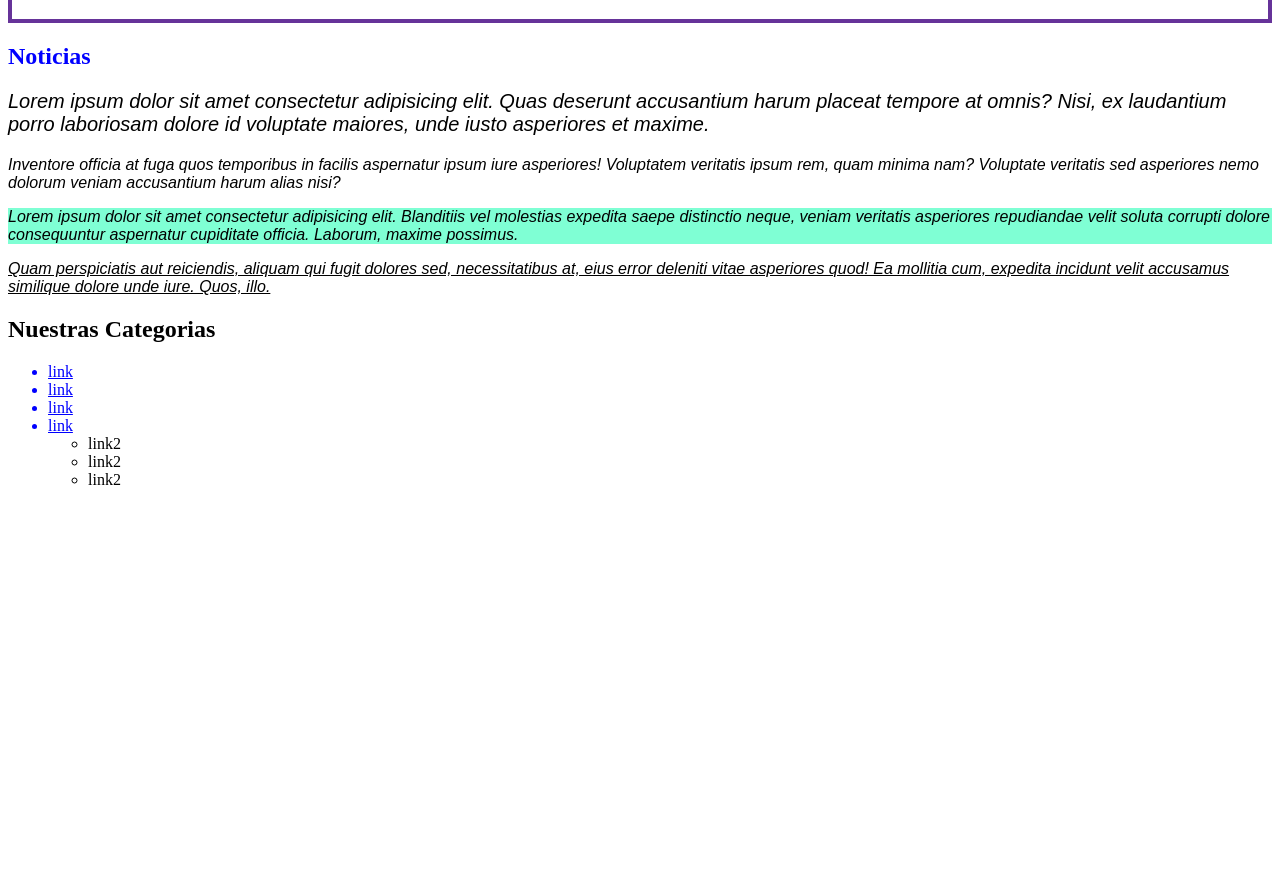
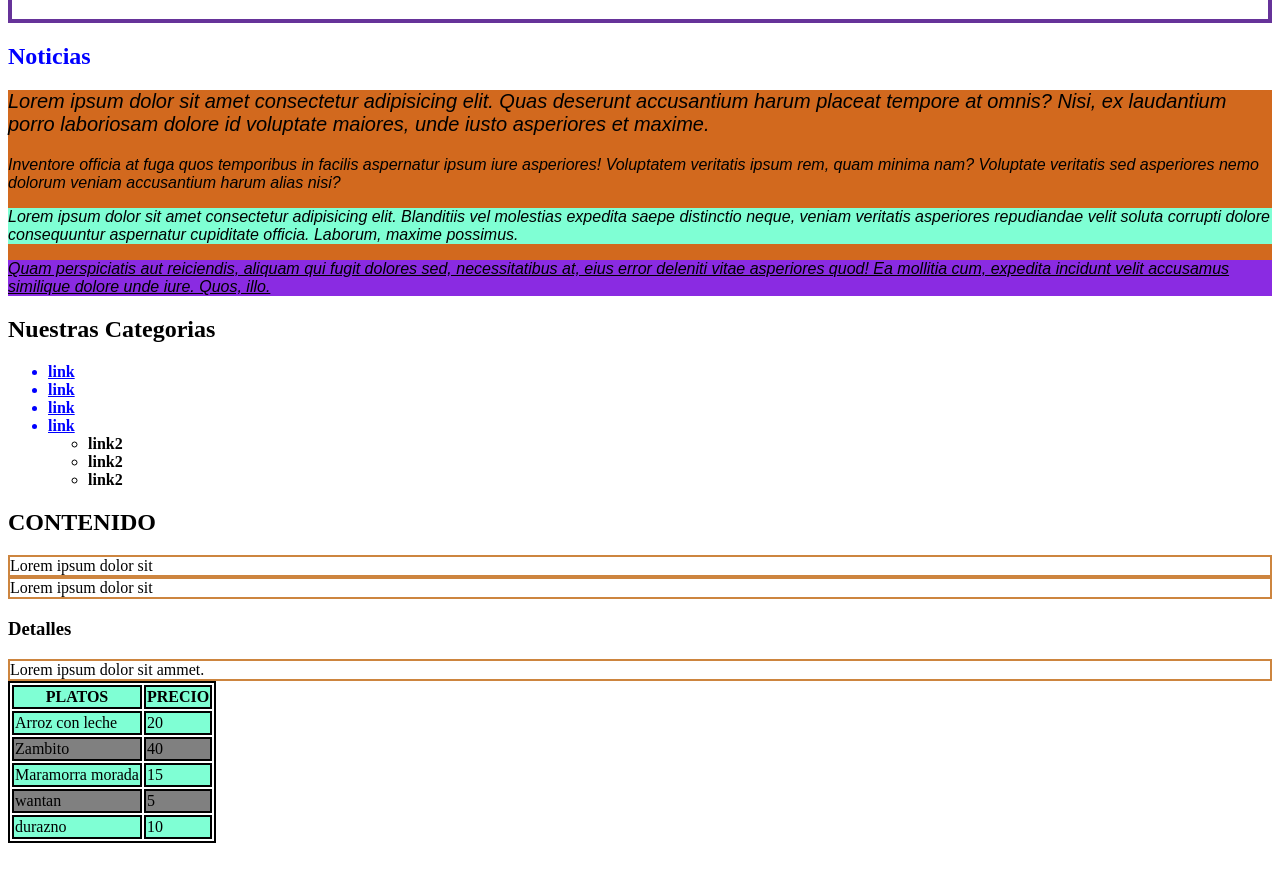
Before and after one commit to Jefferson2503/G-19, a plain HTML site: page clase4/css.html in a window 1280 px wide. Shown: the part 73-954 px from the top of the page. Before the commit the page ends 800 px from the top, so only its background shows below. Drawn offline with Linux system fonts and the light colour scheme.

Commit message:
pseudocalses, herencias, hijos

```diff
--- a/clase4/css.css
+++ b/clase4/css.css
@@ -14,6 +14,7 @@ p {
 }
 .importantesubrayado {
     text-decoration: underline;
+    background-color: blueviolet;
 }
 
 /*selec de id*/
@@ -27,3 +28,40 @@ ul > li{
     color: blue;
     text-decoration: underline;
 }
+
+/* .clase > etiqueta */
+/* #id > .clase*/
+
+/* selector selectorhijo - todos los elementos hijos*/
+ul li {
+    font-weight:  bold;
+}
+
+/* ~ es para seleccionar hermanos */
+/* el * es un selector que afecta a todo*/
+.contenido ~ div {
+    border: 2px solid peru;
+}
+
+/*el operador , es como un table y td y th */
+table,td,th {
+    border: 2px solid black;
+}
+
+/*Pseudoclases -- es un parametro*/
+/*Hover, es cuando spasamos el mouse por encima*/
+tr:hover {
+    background-color: blueviolet;
+    cursor: pointer;
+}
+/*Lo que hace el nth-of-type : even - par y odd - impar*/
+tr:nth-of-type(even) {
+    background-color: gray;
+}
+tr:nth-of-type(odd) {
+    background-color: aquamarine;
+}
+
+article:nth-child(2) {
+    background-color: chocolate;
+}
--- a/clase4/css.html
+++ b/clase4/css.html
@@ -67,6 +67,46 @@
                  </ul>
             </ul>
         </section>
+        <section>
+            <h2 class="contenido">CONTENIDO</h2>
+            <div>Lorem ipsum dolor sit</div>
+            <div>Lorem ipsum dolor sit</div>
+            <h3>Detalles</h3>
+            <div>Lorem ipsum dolor sit ammet.</div>
+        </section>
+        <section>
+            <table>
+                <thead>
+                <tr>
+                 <th>PLATOS </th>
+                 <th>PRECIO</th>
+                </tr>
+                </thead>
+                <tbody>
+                    <tr>
+                        <td>Arroz con leche</td>
+                        <td>20</td>
+                    </tr>
+                    <tr>
+                        <td>Zambito</td>
+                        <td>40</td>
+                    </tr>
+                    <tr>
+                        <td>Maramorra morada</td>
+                        <td>15</td>
+                    </tr>
+                    <tr>
+                        <td>wantan</td>
+                        <td>5</td>
+                    </tr>
+                    <tr>
+                        <td>durazno</td>
+                        <td>10</td>
+                    </tr>
+
+                </tbody>
+            </table>
+        </section>
         <br><br><br><br>
     </main>
 </body>
```
